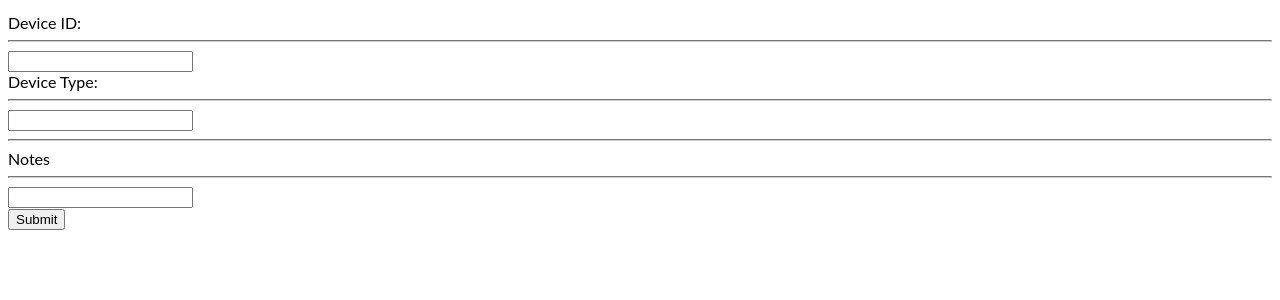
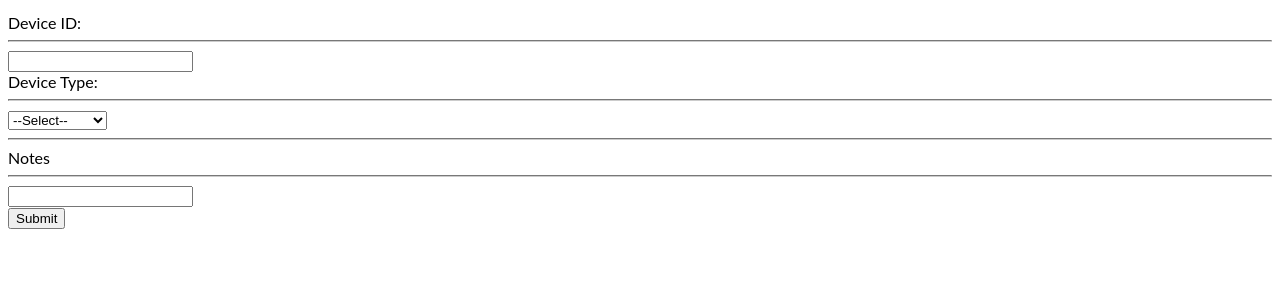
Before and after one commit to lg17057/scholarship, a Flask app: page /new-item in a window 1280 px wide. Shown: the part 140-440 px from the top of the page. Run offline with Flask 3, Linux system fonts and the light colour scheme.

Commit message:
New Item Dropdown created

```diff
--- a/templates/new_item.html
+++ b/templates/new_item.html
@@ -80,15 +80,20 @@
     <title>New Device</title>
     <form style="position: relative;top:20px" method="POST" action="/new-item">
 		<label for="device_id">Device ID:</label><hr>
-		<input type="text" id="device_id" name="device_id"><br>
+		<input required type="text" id="device_id" name="device_id"><br>
 
 		<label for="device_type">Device Type:</label><hr>
-		<input type="text" id="device_type" name="device_type"><br>
-<!--        <label for="submitted_by">Submitted By:</label><hr>
-		<input type="text" id="submitted_by" name="submitted_by" ><br> -->
+		<select id="device_type" name="device_type" required>
+      <option value="">--Select--</option>
+
+      <option value="iPad">iPad</option>
+      <option value="Laptop">Laptop</option>
+      <option value="Chromebook">Chromebook</option>
+    </select>
+
         <hr>
     <label for="notes">Notes</label><hr>
-    <input type="text" id="notes" name="notes" ><br>
+    <input  type="text" id="notes" name="notes" ><br>
 		<input type="submit" value="Submit">
 	</form>
 </body>
```
